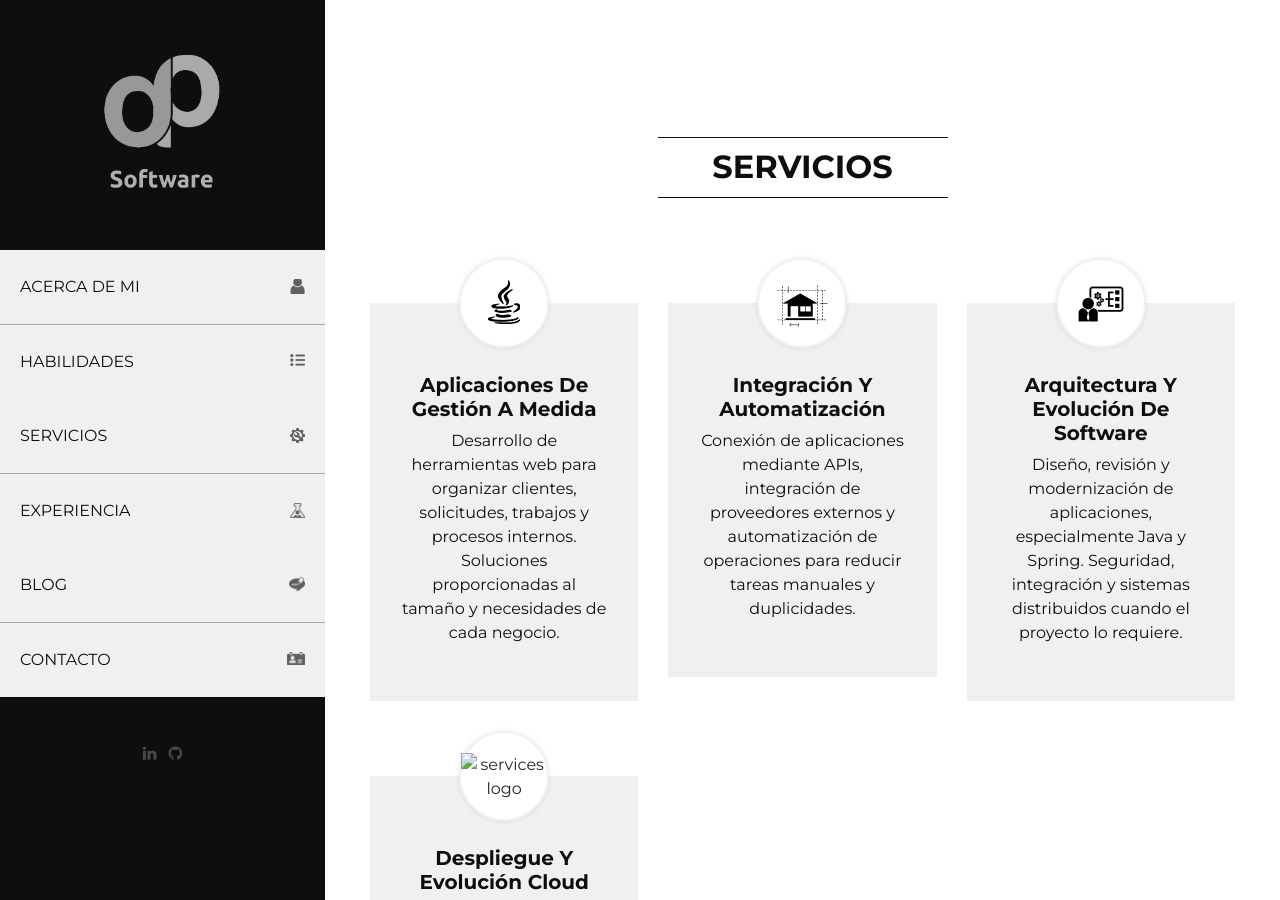
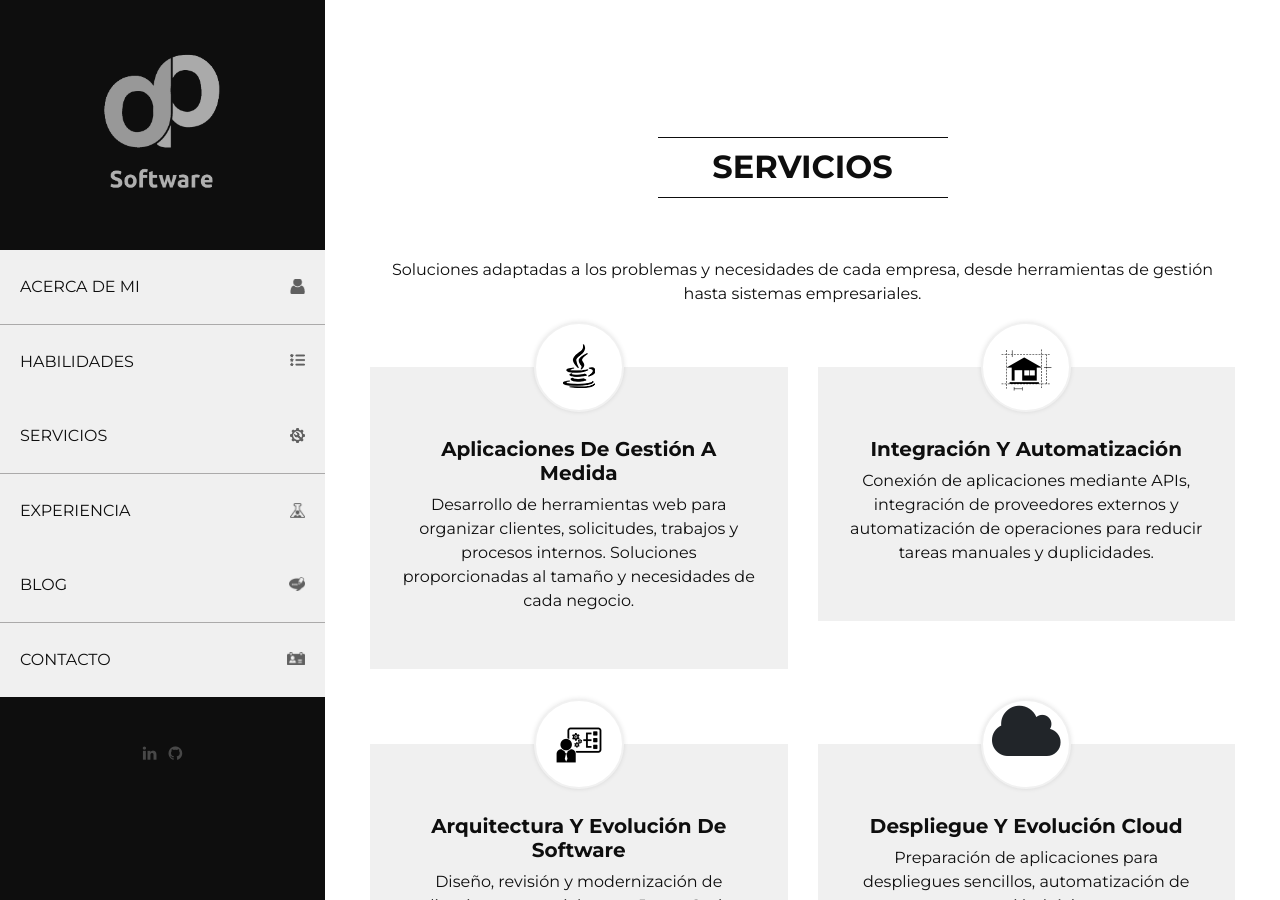
Before and after one commit to dabiz-me/dabiz.me, a Jekyll site: the page built from index.html, in a window 1280 px wide and 900 px high, scrolled down 2756 px. Built offline with Jekyll 4.4.1, drawn with Linux system fonts in a browser that asks for light colours.

Commit message:
feat(site): display four service offerings in Tfolio layout

```diff
--- a/_includes/services_section.html
+++ b/_includes/services_section.html
@@ -8,17 +8,24 @@
                     <h2>Servicios</h2>
                     <div class="border-center"></div>
                 </div>
+                <p>Soluciones adaptadas a los problemas y necesidades de cada empresa, desde herramientas de gestión hasta sistemas empresariales.</p>
                 <div class="row">
                     {% for services_data in site.data.services %}
-                    <div class="col-lg-4 col-md-6">
+                    <div class="col-lg-6 col-md-6">
                         <div class="services-box wow fadeIn text-center">
-                            <div class="services-box-logo"><img src="{{services_data.icon | relative_url}}" alt="services logo"/></div>
-                            <h5>{{services_data.title}}</h5>
-                            <p>{{services_data.desc}}</p>
+                            <div class="services-box-logo">
+                                {% if services_data.icon %}
+                                <img src="{{ services_data.icon | relative_url }}" alt="" aria-hidden="true"/>
+                                {% elsif services_data.fa_icon %}
+                                <i class="fa fa-{{ services_data.fa_icon }} fa-4x" aria-hidden="true"></i>
+                                {% endif %}
+                            </div>
+                            <h5>{{ services_data.title }}</h5>
+                            <p>{{ services_data.desc }}</p>
                         </div>
-                     </div>
+                    </div>
                     {% endfor %}
-                  </div>
+                </div>
             </div>
         </div>
     </div>
```
